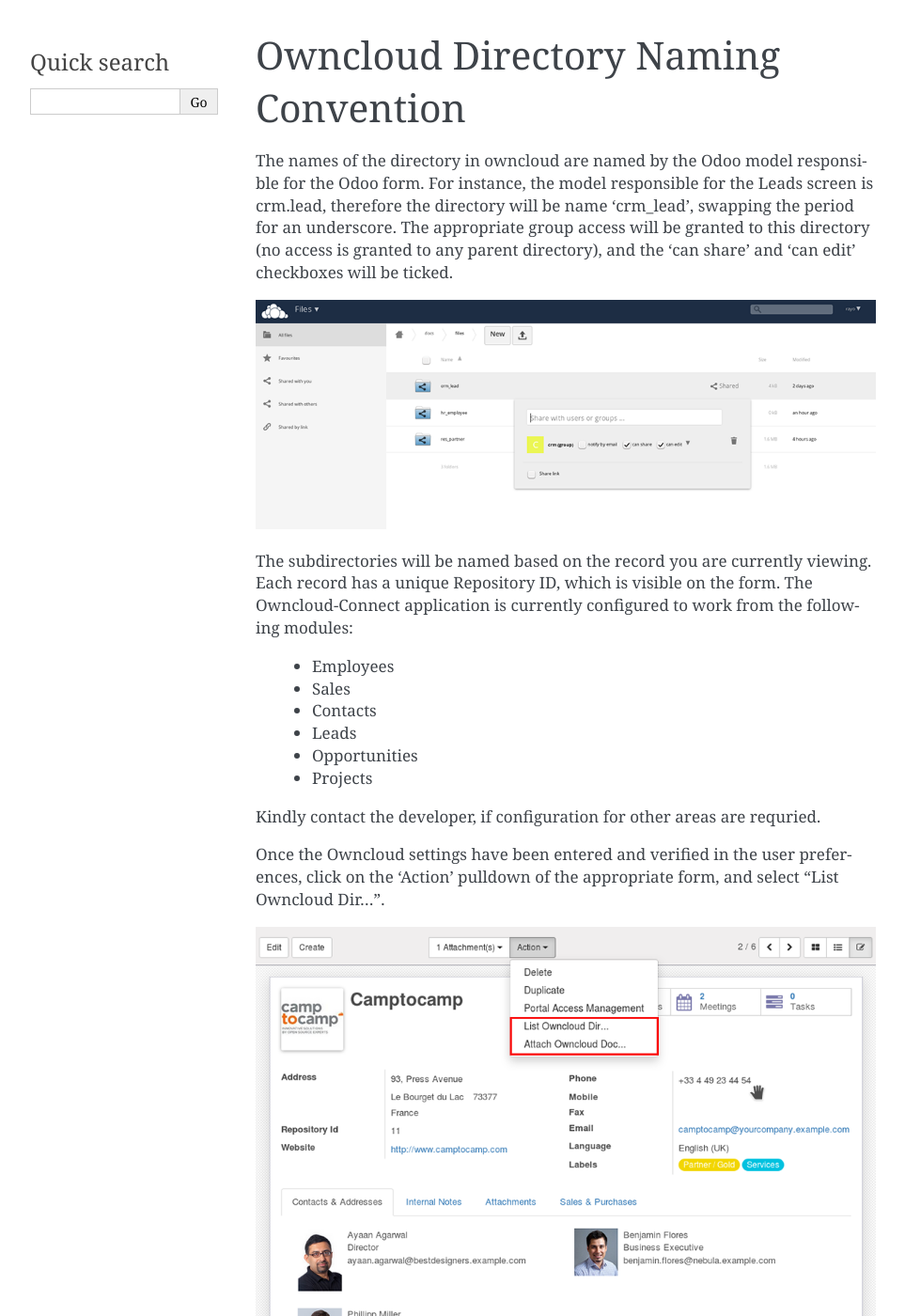
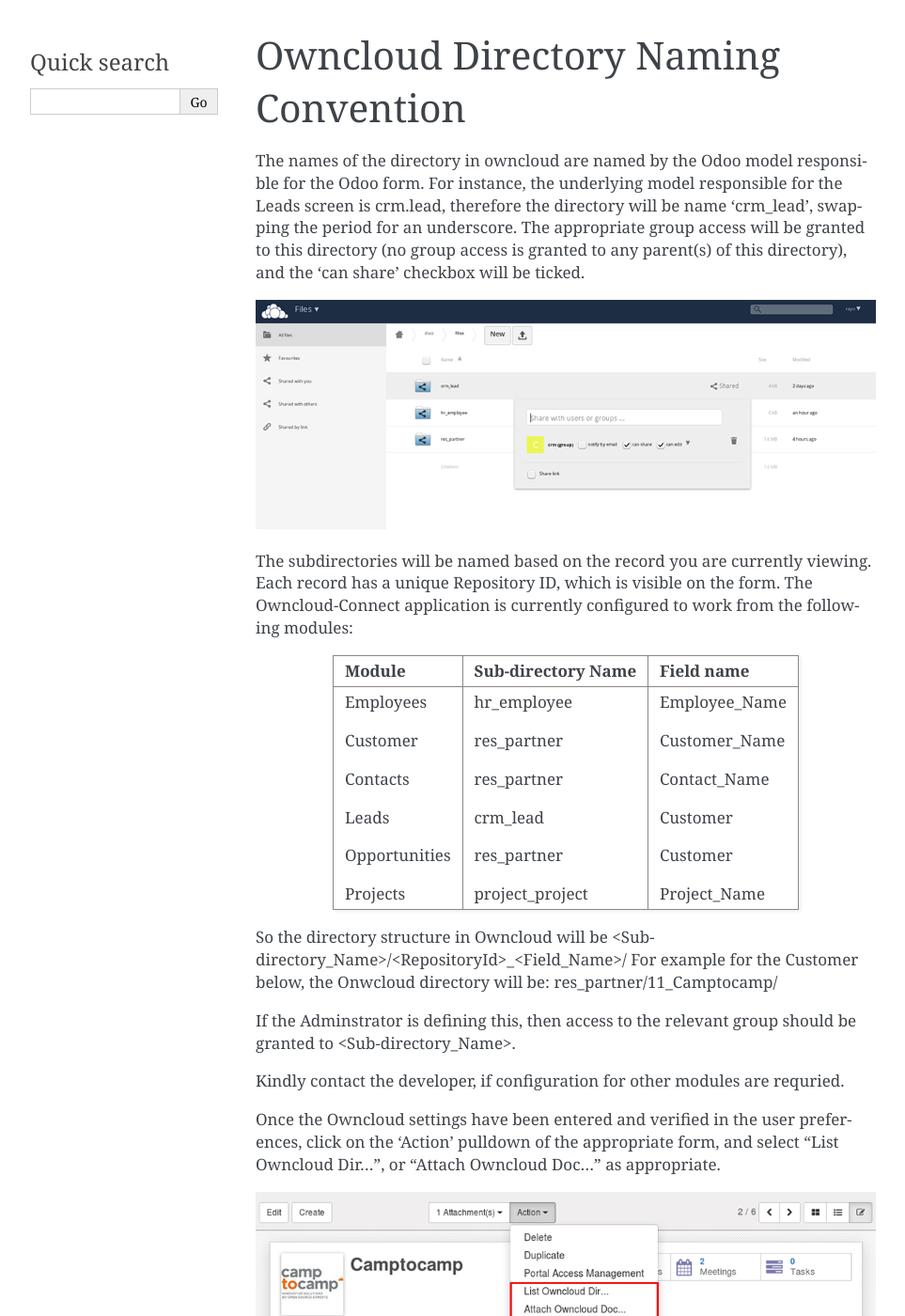
Before and after one commit to romosheb/Odoo-Owncloud-Connector, a Sphinx documentation site: the page built from doc/naming_convention.rst, in a window 1280 px wide and 1400 px high. Shown: the whole window at 94% size, without its empty margins (148-1111 px from the left). Built offline with Sphinx 7.4.7, drawn with Linux system fonts in a browser that asks for light colours.

Commit message:
changes to documentation

```diff
--- a/doc/naming_convention.rst
+++ b/doc/naming_convention.rst
@@ -1,24 +1,39 @@
 Owncloud Directory Naming Convention
 ====================================
 
-The names of the directory in owncloud are named by the Odoo model responsible for the Odoo form. For instance, the model responsible for the Leads screen is crm.lead, therefore the directory will be name 'crm_lead', swapping the period for an underscore.
-The appropriate group access will be granted to this directory (no access is granted to any parent directory), and the 'can share' and 'can edit' checkboxes will be ticked.
+The names of the directory in owncloud are named by the Odoo model responsible for the Odoo form. For instance, the underlying model responsible for the Leads screen is crm.lead, therefore the directory will be name 'crm_lead', swapping the period for an underscore.
+The appropriate group access will be granted to this directory (no group access is granted to any parent(s) of this directory), and the 'can share' checkbox will be ticked.
 
 .. image:: owncloud_dir.png
 
 The subdirectories will be named based on the record you are currently viewing. Each record has a unique Repository ID, which is visible on the form.
 The Owncloud-Connect application is currently configured to work from the following modules:
 
-	* Employees
-	* Sales
-	* Contacts
-	* Leads
-	* Opportunities
-	* Projects
 
-Kindly contact the developer, if configuration for other areas are requried.
++---------------+--------------------+-----------------+
+| Module        | Sub-directory Name | Field name      |
++===============+====================+=================+
+| Employees     | hr_employee        | Employee_Name   |
+|               |                    |                 |
+| Customer      | res_partner        | Customer_Name   |
+|               |                    |                 |
+| Contacts      | res_partner        | Contact_Name    |
+|               |                    |                 |
+| Leads         | crm_lead           | Customer        |
+|               |                    |                 |
+| Opportunities | res_partner        | Customer        |
+|               |                    |                 |
+| Projects      | project_project    | Project_Name    |
++---------------+--------------------+-----------------+
 
-Once the Owncloud settings have been entered and verified in the user preferences, click on the 'Action' pulldown of the appropriate form, and select "List Owncloud Dir...".
+So the directory structure in Owncloud will be <Sub-directory_Name>/<RepositoryId>_<Field_Name>/
+For example for the Customer below, the Onwcloud directory will be: res_partner/11_Camptocamp/
+
+If the Adminstrator is defining this, then access to the relevant group should be granted to <Sub-directory_Name>.
+
+Kindly contact the developer, if configuration for other modules are requried.
+
+Once the Owncloud settings have been entered and verified in the user preferences, click on the 'Action' pulldown of the appropriate form, and select "List Owncloud Dir...", or "Attach Owncloud Doc..." as appropriate.
 
 .. image:: more_menu.png
 
```
Also changed, not shown: doc/more_menu.png.
